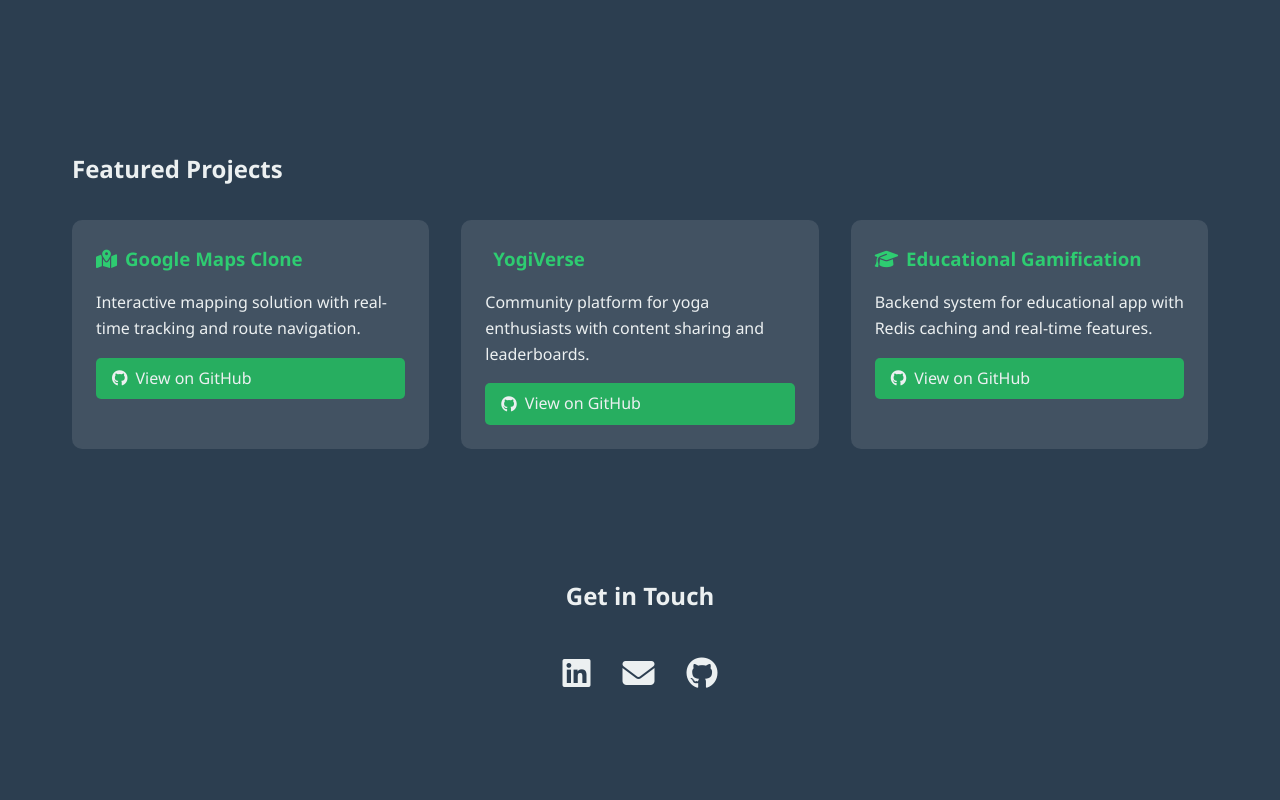
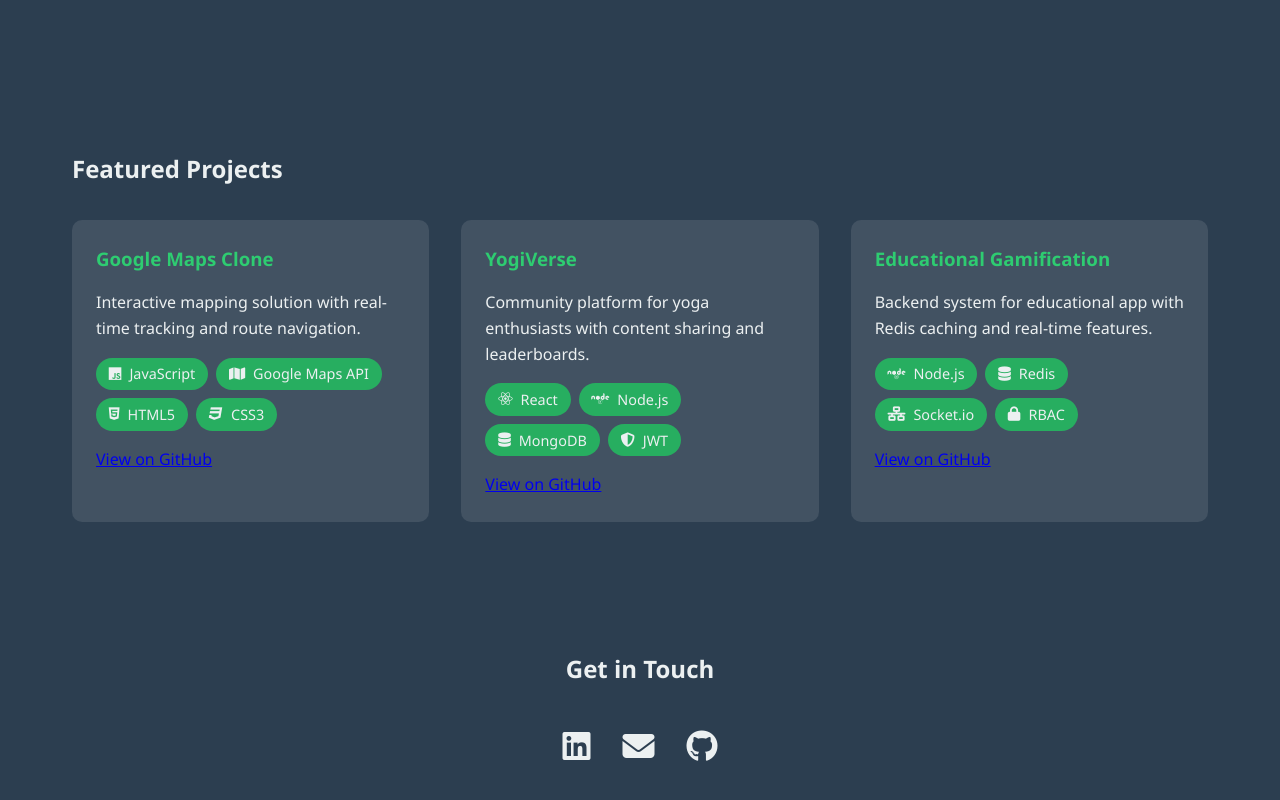
Before and after one commit to Kavinraj2504/portfolio, a plain HTML site: page index.html in a window 1280 px wide. Shown: the part 714-1514 px from the top of the page. Before the commit the page ends 1476 px from the top, so only its background shows below. Drawn offline with Linux system fonts and the light colour scheme.

Commit message:
initial-2

```diff
--- a/index.html
+++ b/index.html
@@ -63,9 +63,6 @@
             color: var(--light);
             text-decoration: none;
             transition: color 0.3s;
-            display: flex;
-            align-items: center;
-            gap: 0.5rem;
         }
 
         .nav-links a:hover {
@@ -121,26 +118,23 @@
         .project-card h3 {
             color: var(--primary);
             margin-bottom: 1rem;
+        }
+
+        .tech-stack {
+            display: flex;
+            flex-wrap: wrap;
+            gap: 0.5rem;
+            margin: 1rem 0;
+        }
+
+        .tech-item {
+            background: var(--secondary);
+            padding: 0.3rem 0.8rem;
+            border-radius: 20px;
+            font-size: 0.9rem;
             display: flex;
             align-items: center;
             gap: 0.5rem;
-        }
-
-        .btn {
-            display: inline-block;
-            padding: 0.5rem 1rem;
-            background: var(--secondary);
-            color: var(--light);
-            text-decoration: none;
-            border-radius: 5px;
-            margin-top: 1rem;
-            display: flex;
-            align-items: center;
-            gap: 0.5rem;
-        }
-
-        .btn:hover {
-            background: var(--primary);
         }
 
         /* Contact Section */
@@ -187,9 +181,9 @@
     <nav class="container">
         <div class="logo">KR</div>
         <div class="nav-links">
-            <a href="/#home"><i class="fas fa-home"></i> Home</a>
-            <a href="/#projects"><i class="fas fa-folder"></i> Projects</a>
-            <a href="/#contact"><i class="fas fa-envelope"></i> Contact</a>
+            <a href="#home">Home</a>
+            <a href="#projects">Projects</a>
+            <a href="#contact">Contact</a>
         </div>
     </nav>
 </header>
@@ -207,28 +201,43 @@
     <div class="container">
         <h2>Featured Projects</h2>
         <div class="projects-grid">
+            <!-- Google Maps Clone -->
             <div class="project-card">
-                <h3><i class="fas fa-map-marked-alt"></i> Google Maps Clone</h3>
+                <h3>Google Maps Clone</h3>
                 <p>Interactive mapping solution with real-time tracking and route navigation.</p>
-                <a href="https://github.com/nikhilsathe07/CSS-Crafters" target="_blank" class="btn">
-                    <i class="fab fa-github"></i> View on GitHub
-                </a>
+                <div class="tech-stack">
+                    <span class="tech-item"><i class="fab fa-js"></i>JavaScript</span>
+                    <span class="tech-item"><i class="fas fa-map"></i>Google Maps API</span>
+                    <span class="tech-item"><i class="fab fa-html5"></i>HTML5</span>
+                    <span class="tech-item"><i class="fab fa-css3"></i>CSS3</span>
+                </div>
+                <a href="https://github.com/nikhilsathe07/CSS-Crafters" target="_blank" class="btn">View on GitHub</a>
             </div>
 
+            <!-- YogiVerse -->
             <div class="project-card">
-                <h3><i class="fas fa-yoga"></i> YogiVerse</h3>
+                <h3>YogiVerse</h3>
                 <p>Community platform for yoga enthusiasts with content sharing and leaderboards.</p>
-                <a href="https://github.com/programm3d/YogiVerse" target="_blank" class="btn">
-                    <i class="fab fa-github"></i> View on GitHub
-                </a>
+                <div class="tech-stack">
+                    <span class="tech-item"><i class="fab fa-react"></i>React</span>
+                    <span class="tech-item"><i class="fab fa-node"></i>Node.js</span>
+                    <span class="tech-item"><i class="fas fa-database"></i>MongoDB</span>
+                    <span class="tech-item"><i class="fas fa-shield-alt"></i>JWT</span>
+                </div>
+                <a href="https://github.com/programm3d/YogiVerse" target="_blank" class="btn">View on GitHub</a>
             </div>
 
+            <!-- EduTech -->
             <div class="project-card">
-                <h3><i class="fas fa-graduation-cap"></i> Educational Gamification</h3>
+                <h3>Educational Gamification</h3>
                 <p>Backend system for educational app with Redis caching and real-time features.</p>
-                <a href="https://github.com/Kavinraj2504/EdutechApp" target="_blank" class="btn">
-                    <i class="fab fa-github"></i> View on GitHub
-                </a>
+                <div class="tech-stack">
+                    <span class="tech-item"><i class="fab fa-node"></i>Node.js</span>
+                    <span class="tech-item"><i class="fas fa-database"></i>Redis</span>
+                    <span class="tech-item"><i class="fas fa-network-wired"></i>Socket.io</span>
+                    <span class="tech-item"><i class="fas fa-lock"></i>RBAC</span>
+                </div>
+                <a href="https://github.com/Kavinraj2504/EdutechApp" target="_blank" class="btn">View on GitHub</a>
             </div>
         </div>
     </div>
@@ -238,7 +247,7 @@
     <div class="container">
         <h2>Get in Touch</h2>
         <div class="contact-links">
-            <a href="https://www.linkedin.com/in/kavinraj-rajasekaran" target="_blank" class="contact-link">
+            <a href="www.linkedin.com/in/kavinraj-rajasekaran" target="_blank" class="contact-link">
                 <i class="fab fa-linkedin"></i>
             </a>
             <a href="mailto:kavinraj25042003@gmail.com" class="contact-link">
@@ -250,5 +259,17 @@
         </div>
     </div>
 </section>
+
+<script>
+    // Smooth scrolling for navigation links
+    document.querySelectorAll('a[href^="#"]').forEach(anchor => {
+        anchor.addEventListener('click', function (e) {
+            e.preventDefault();
+            document.querySelector(this.getAttribute('href')).scrollIntoView({
+                behavior: 'smooth'
+            });
+        });
+    });
+</script>
 </body>
 </html>
```
